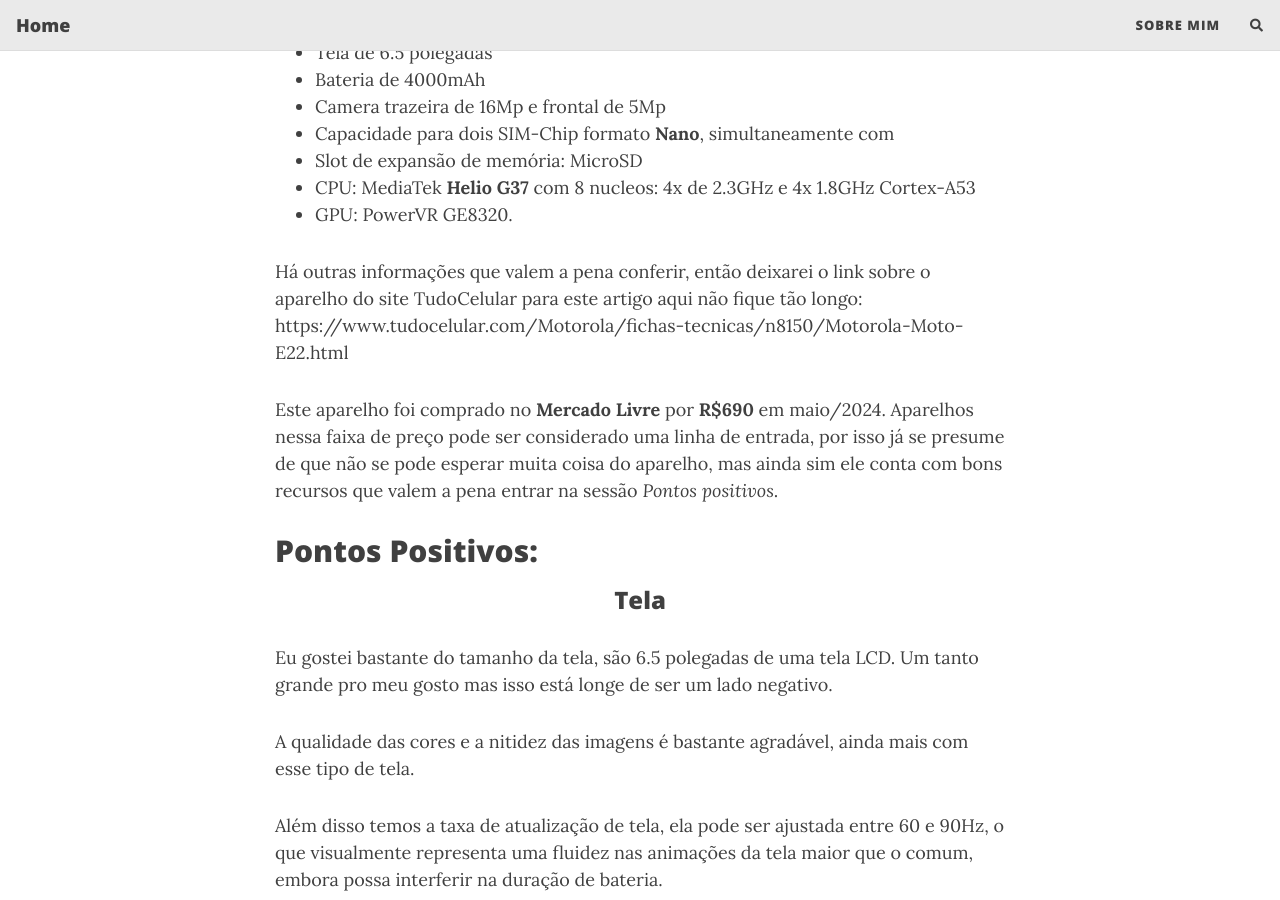
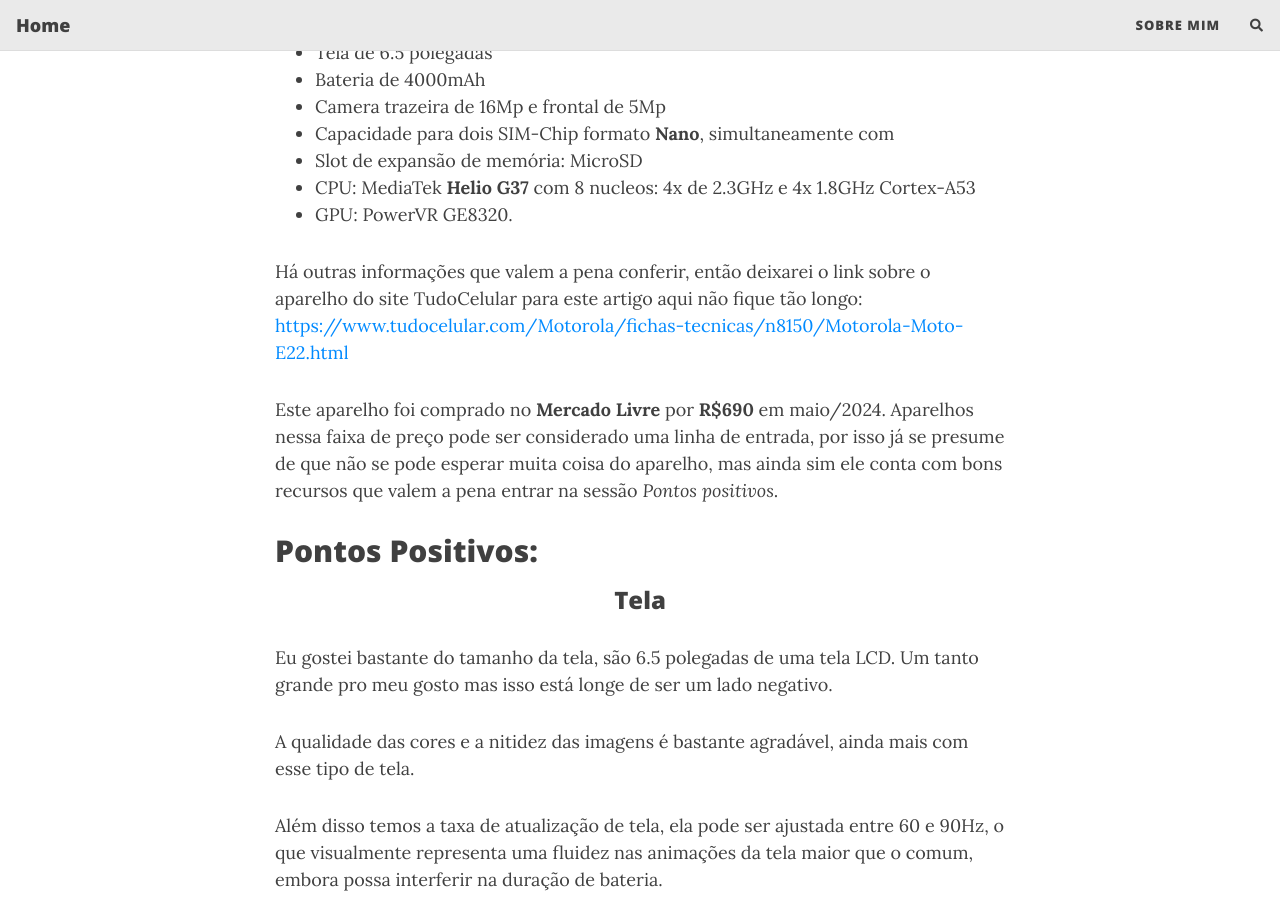
Before and after one commit to marcosfs93/marcosfs93.github.io, a Jekyll site: the page built from _posts/2024-06-20-meu-review-avaliacao-moto-e22-4gb-ram-64gb.md, in a window 1280 px wide and 900 px high, scrolled down 1528 px. Built offline with Jekyll 4.4.1, drawn with Linux system fonts in a browser that asks for light colours; nearby versions of some CDN libraries; comment, search, counter and statistics services are not loaded; part of the change alters nothing that is shown.

```diff
--- a/_posts/2024-06-20-meu-review-avaliacao-moto-e22-4gb-ram-64gb.md
+++ b/_posts/2024-06-20-meu-review-avaliacao-moto-e22-4gb-ram-64gb.md
@@ -35,7 +35,7 @@ Quanto as outras caracteristicas o aparelho tem:
 - GPU: PowerVR GE8320.
 
 Há outras informações que valem a pena conferir, então deixarei o link sobre o aparelho do site TudoCelular para este artigo aqui não fique tão longo:
-https://www.tudocelular.com/Motorola/fichas-tecnicas/n8150/Motorola-Moto-E22.html
+[https://www.tudocelular.com/Motorola/fichas-tecnicas/n8150/Motorola-Moto-E22.html](https://www.tudocelular.com/Motorola/fichas-tecnicas/n8150/Motorola-Moto-E22.html)
 
 Este aparelho foi comprado no **Mercado Livre** por **R$690** em maio/2024. Aparelhos nessa faixa de preço pode ser considerado uma linha de entrada, por isso já se presume de que não se pode esperar muita coisa do aparelho, mas ainda sim ele conta com bons recursos que valem a pena entrar na sessão *Pontos positivos*.
 
```
